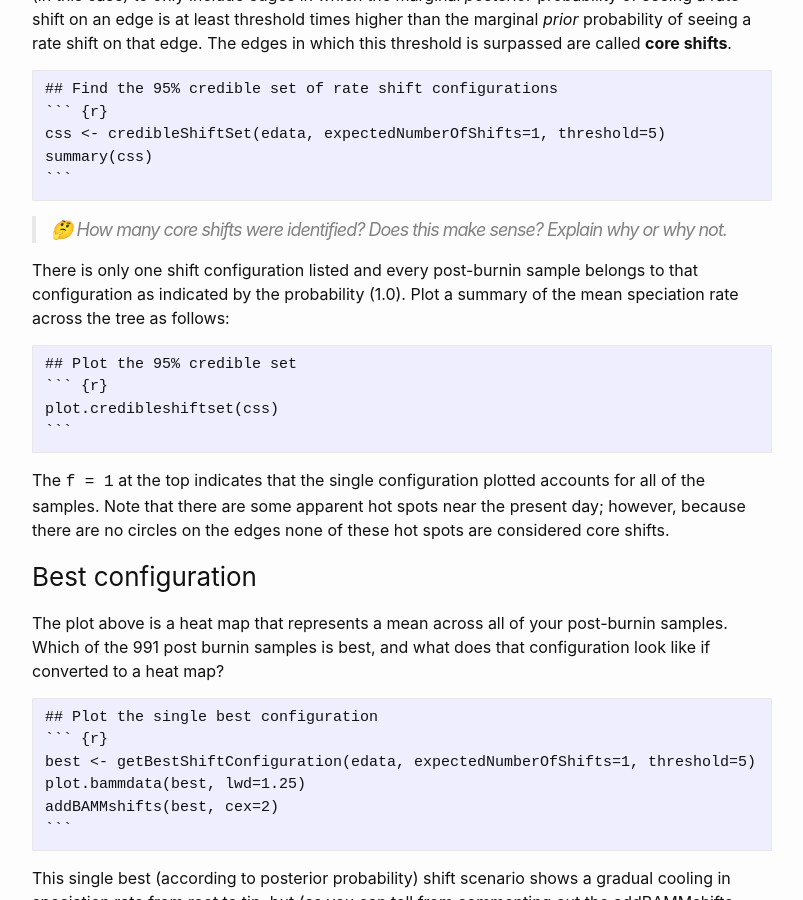
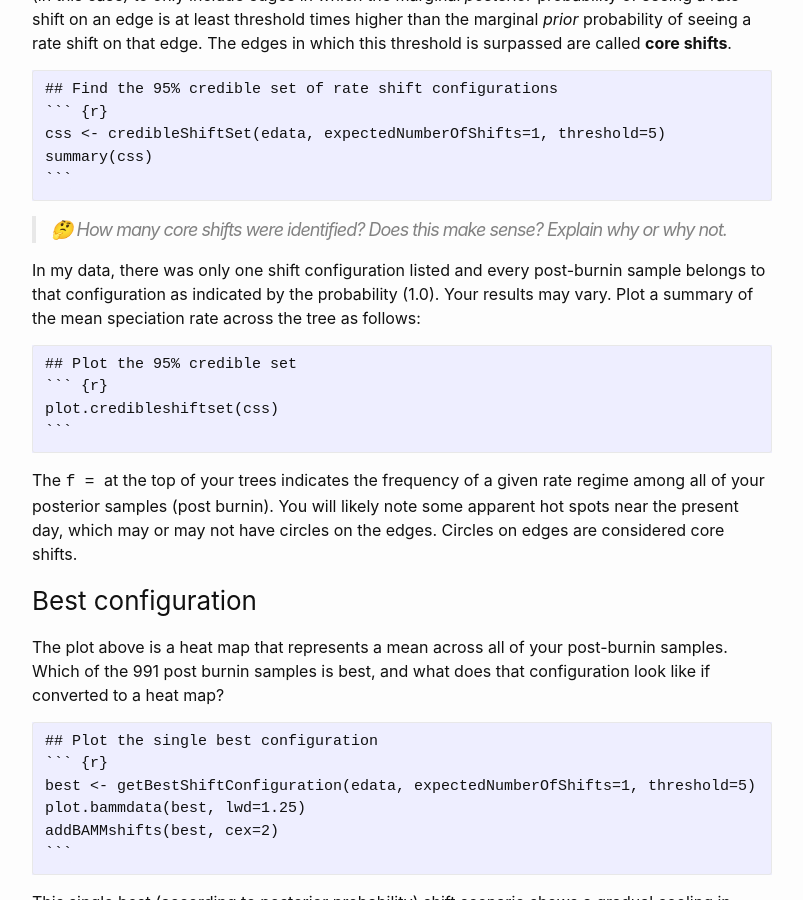
Before and after one commit to plewis/plewis.github.io, a Jekyll site: the page built from phylogenetics/lab-bamm.md, in a window 1280 px wide and 900 px high, scrolled down 7049 px. Shown: the whole window, without its empty margins (238-1041 px from the left). Built offline with Jekyll 4.4.1, drawn with Linux system fonts in a browser that asks for light colours; emoji names are drawn with the system emoji font.

Commit message:
accounted for variability in rate shifts regimes

````diff
--- a/phylogenetics/lab-bamm.md
+++ b/phylogenetics/lab-bamm.md
@@ -281,14 +281,14 @@ The **credibleShiftSet** function allows you to enumerate those shift configurat
 0 core shifts were identified, and this makes sense because there should not be any shifts on a Yule tree with constant speciation rate.
 {% endcomment %}
 
-There is only one shift configuration listed and every post-burnin sample belongs to that configuration as indicated by the probability (1.0). Plot a summary of the mean speciation rate across the tree as follows:
+In my data, there was only one shift configuration listed and every post-burnin sample belongs to that configuration as indicated by the probability (1.0). Your results may vary.  Plot a summary of the mean speciation rate across the tree as follows:
 
     ## Plot the 95% credible set
     ``` {r}
     plot.credibleshiftset(css)
     ```
 
-The <tt>f = 1</tt> at the top indicates that the single configuration plotted accounts for all of the samples. Note that there are some apparent hot spots near the present day; however, because there are no circles on the edges none of these hot spots are considered core shifts.
+The <tt>f = </tt> at the top of your trees indicates the frequency of a given rate regime among all of your posterior samples (post burnin). You will likely note some apparent hot spots near the present day, which may or may not have circles on the edges. Circles on edges are considered core shifts.
 
 ### Best configuration
 
````
